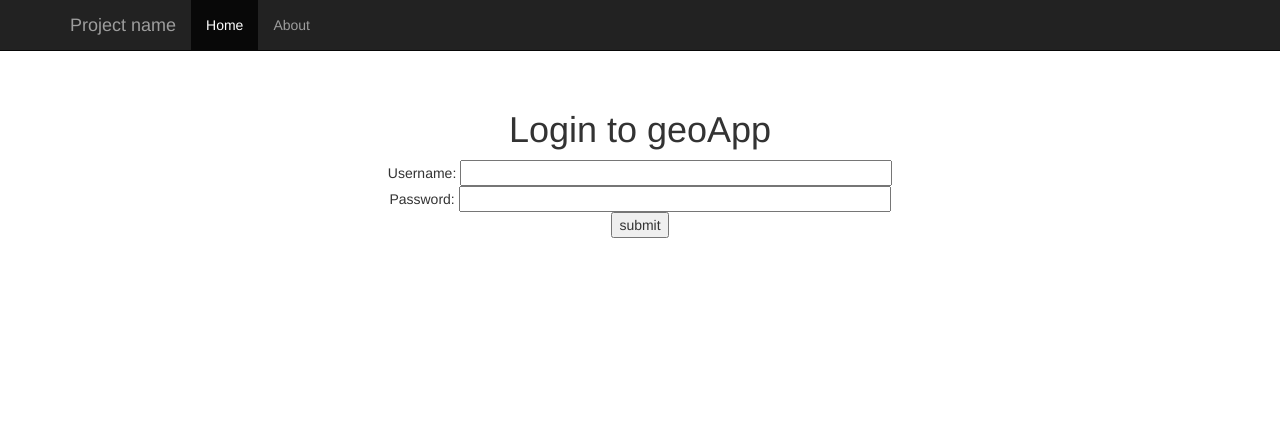
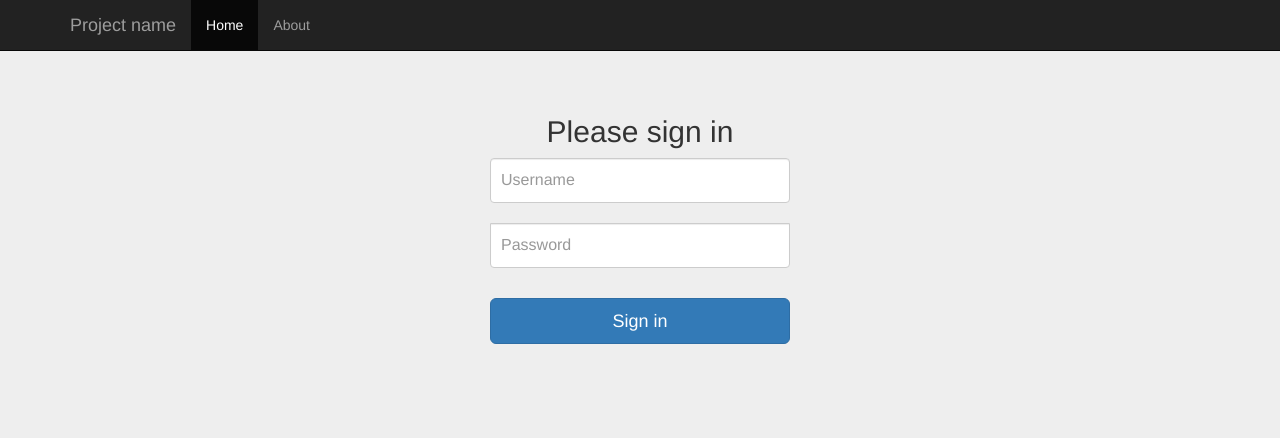
Before and after one commit to lmpizarro/djgoSkeleton, a Django app: page /geoapp/login/ in a window 1280 px wide. Shown: the top 438 px of the page. Run offline with Django 3.2, Linux system fonts and the light colour scheme; parts of the project's set-up code (start-up, migrations or seed data) failed here and were passed over; some libraries are stand-ins or nearby versions.

Commit message:
login added bootstrap

```diff
--- /dev/null
+++ b/skeleton/skeleton/apps/geoApp/static/geoApp/css/signin.css
@@ -0,0 +1,40 @@
+body {
+  padding-top: 40px;
+  padding-bottom: 40px;
+  background-color: #eee;
+}
+
+.form-signin {
+  max-width: 330px;
+  padding: 15px;
+  margin: 0 auto;
+}
+.form-signin .form-signin-heading,
+.form-signin .checkbox {
+  margin-bottom: 10px;
+}
+.form-signin .checkbox {
+  font-weight: normal;
+}
+.form-signin .form-control {
+  position: relative;
+  height: auto;
+  -webkit-box-sizing: border-box;
+     -moz-box-sizing: border-box;
+          box-sizing: border-box;
+  padding: 10px;
+  font-size: 16px;
+}
+.form-signin .form-control:focus {
+  z-index: 2;
+}
+.form-signin input[type="email"] {
+  margin-bottom: -1px;
+  border-bottom-right-radius: 0;
+  border-bottom-left-radius: 0;
+}
+.form-signin input[type="password"] {
+  margin-bottom: 10px;
+  border-top-left-radius: 0;
+  border-top-right-radius: 0;
+}
--- a/skeleton/skeleton/apps/geoApp/templates/geoApp/base.html
+++ b/skeleton/skeleton/apps/geoApp/templates/geoApp/base.html
@@ -19,6 +19,7 @@
 
     <!-- Custom styles for this template -->
     <link href="/static/css/starter-template.css" rel="stylesheet">
+    <link href="/static/css/signin.css" rel="stylesheet">
 
     <!-- Just for debugging purposes. Don't actually copy this line! -->
     <!--[if lt IE 9]><script src="../../assets/js/ie8-responsive-file-warning.js"></script><![endif]-->
@@ -57,7 +58,9 @@
     <div class="container">
 
       <div class="starter-template">
-            {% block content %}{% endblock %}
+            {% block content %}
+
+            {% endblock %}
 
       </div>
 
--- a/skeleton/skeleton/apps/geoApp/templates/geoApp/login.html
+++ b/skeleton/skeleton/apps/geoApp/templates/geoApp/login.html
@@ -23,16 +23,15 @@
 
   {% endblock %}
 {% block content %}
-<h1>Login to geoApp</h1>
 
-        <form id="login_form" method="post" action="/geoapp/login/">
+        <form class="form-signin" role="form"  id="login_form" method="post" action="/geoapp/login/">
+            <h2 class="form-signin-heading">Please sign in</h2>
             {% csrf_token %}
-            Username: <input type="text" name="username" value="" size="50" />
+            <input placeholder="Username" class="form-control"  type="text" name="username" value="" size="50" />
             <br />
-            Password: <input type="password" name="password" value="" size="50" />
+            <input placeholder="Password" class="form-control"  type="password" name="password" value="" size="50" />
             <br />
-
-            <input type="submit" value="submit" />
+             <button class="btn btn-lg btn-primary btn-block" type="submit">Sign in</button>
         </form>
 
 {%endblock%}
```
Also changed, not shown: skeleton/skeleton.db.
